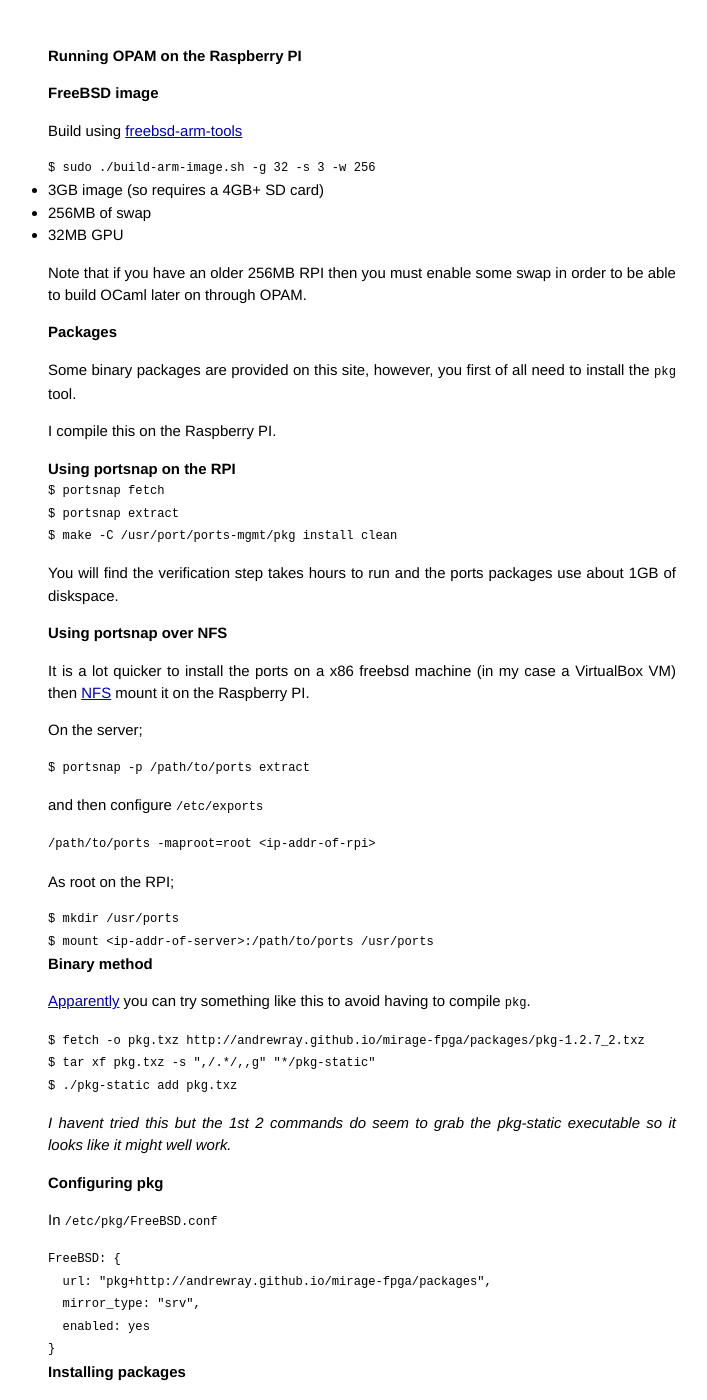
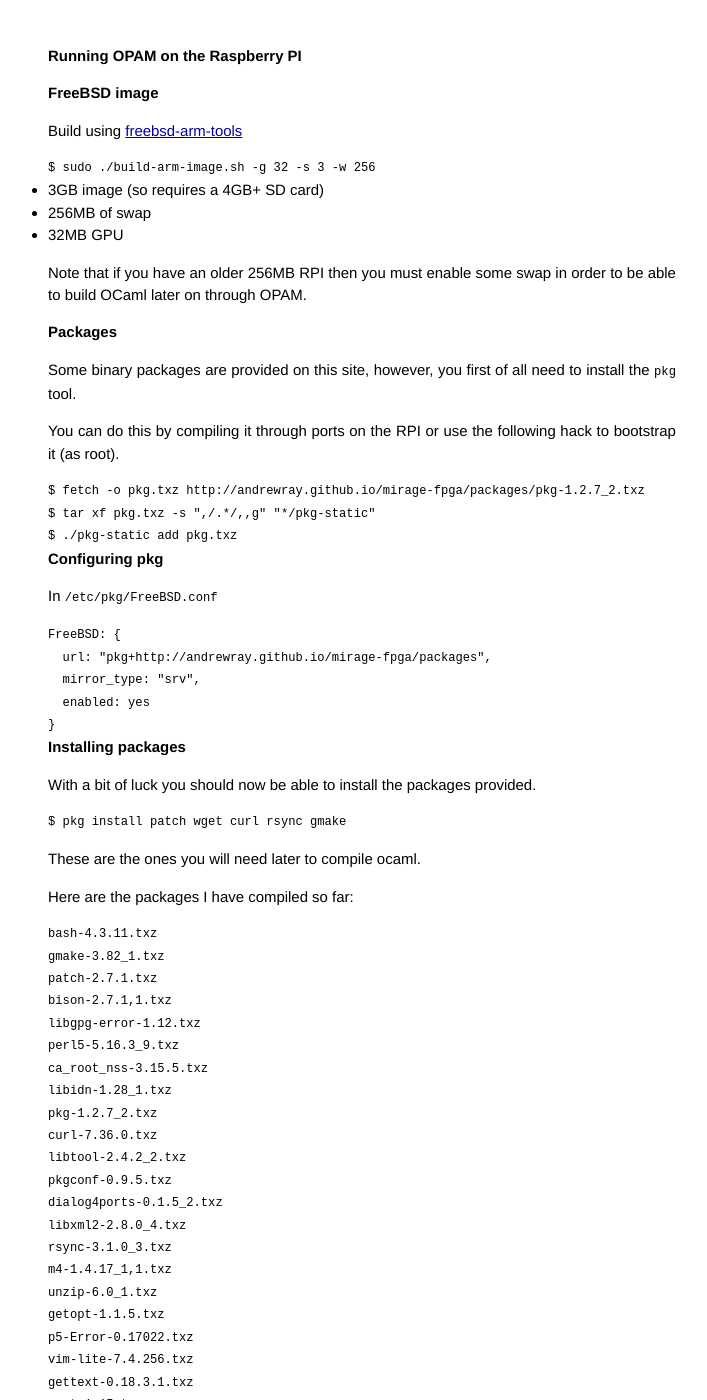
Before and after one commit to andrewray/mirage-fpga, a Jekyll site: the page built from index.md, in a window 1280 px wide and 1400 px high. Shown: the whole window, without its empty margins (278-985 px from the left). Built offline with Jekyll 4.4.1, drawn with Linux system fonts in a browser that asks for light colours; some of the changed text lies outside the part shown.

Commit message:
update instructions - pkg-static hack works great!

```diff
--- a/index.md
+++ b/index.md
@@ -25,57 +25,14 @@
 Some binary packages are provided on this site, however, you first of all need
 to install the `pkg` tool.
 
-I compile this on the Raspberry PI.
-
-### Using portsnap on the RPI
-
-~~~
-$ portsnap fetch
-$ portsnap extract
-$ make -C /usr/port/ports-mgmt/pkg install clean
-~~~
-
-You will find the verification step takes hours to run and the ports packages
-use about 1GB of diskspace.
-
-### Using portsnap over NFS
-
-It is a lot quicker to install the ports on a x86 freebsd machine (in my case
-a VirtualBox VM) then [NFS](http://www.freebsd.org/doc/handbook/network-nfs.html)
-mount it on the Raspberry PI.
-
-On the server;
-
-~~~
-$ portsnap -p /path/to/ports extract
-~~~
-
-and then configure `/etc/exports`
-
-~~~
-/path/to/ports -maproot=root <ip-addr-of-rpi>
-~~~
-
-As root on the RPI;
-
-~~~
-$ mkdir /usr/ports
-$ mount <ip-addr-of-server>:/path/to/ports /usr/ports
-~~~
-
-### Binary method
-
-[Apparently](http://kernelnomicon.org/?p=261) you can
-try something like this to avoid having to compile `pkg`.
+You can do this by compiling it through ports on the RPI or use the following
+hack to bootstrap it (as root).
 
 ~~~
 $ fetch -o pkg.txz http://andrewray.github.io/mirage-fpga/packages/pkg-1.2.7_2.txz
 $ tar xf pkg.txz -s ",/.*/,,g" "*/pkg-static"
 $ ./pkg-static add pkg.txz
 ~~~
-
-_I havent tried this but the 1st 2 commands do seem to grab the pkg-static executable
-so it looks like it might well work._
 
 ## Configuring pkg
 
@@ -94,8 +51,10 @@
 With a bit of luck you should now be able to install the packages provided.
 
 ~~~
-$ pkg install wget curl rsync gmake
+$ pkg install patch wget curl rsync gmake
 ~~~
+
+These are the ones you will need later to compile ocaml.
 
 Here are the packages I have compiled so far:
 
@@ -126,9 +85,6 @@
 
 ## Installing OCaml
 
-_in progress - I will shortly be sending a pull request to include the necessary
-compiler_
-
 From your home directory
 
 ~~~
@@ -139,6 +95,8 @@
 $ rehash
 ~~~
 
+_The wget command seems to require `--no-check-certificate` at the moment._
+
 To compile ocaml
 
 ~~~
```
